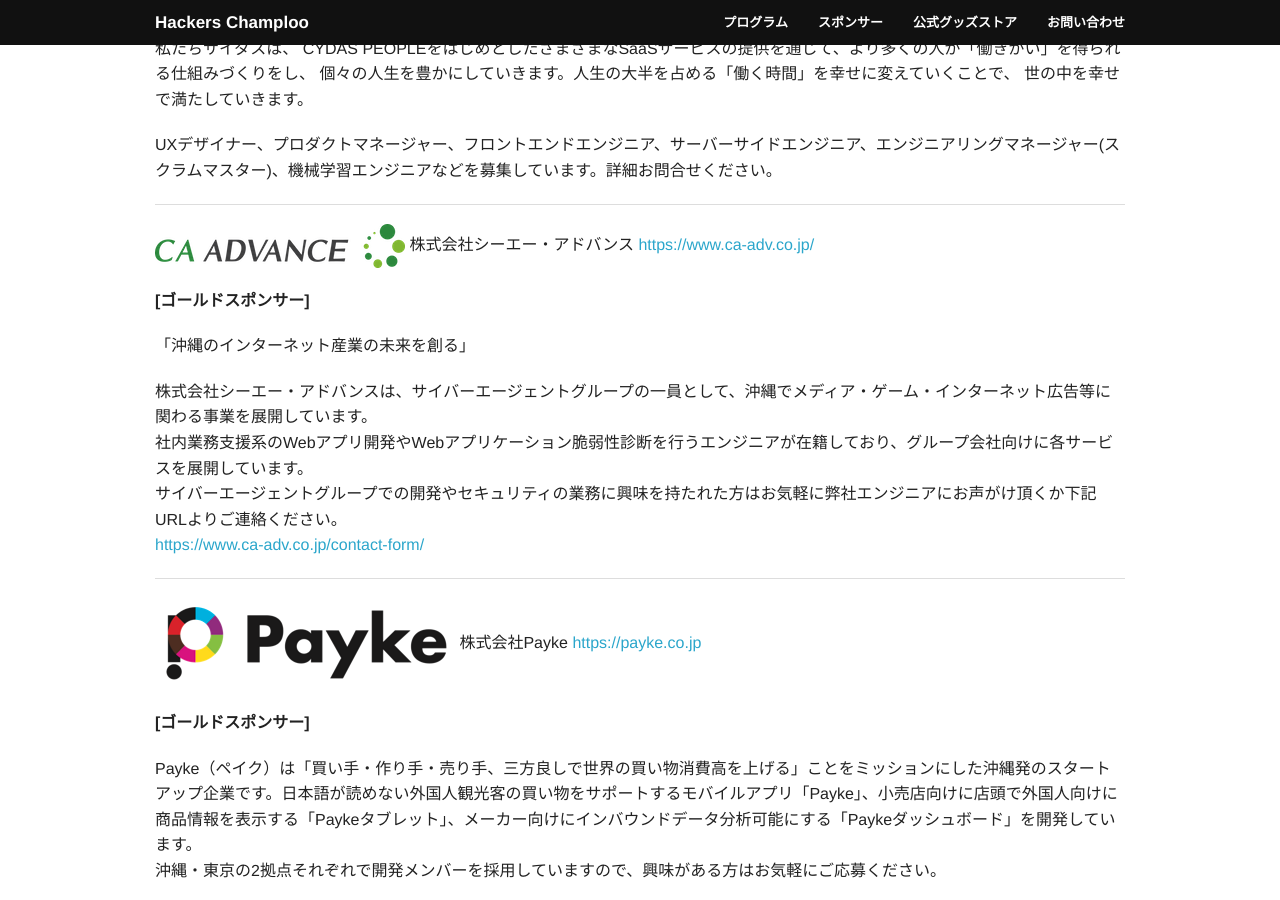
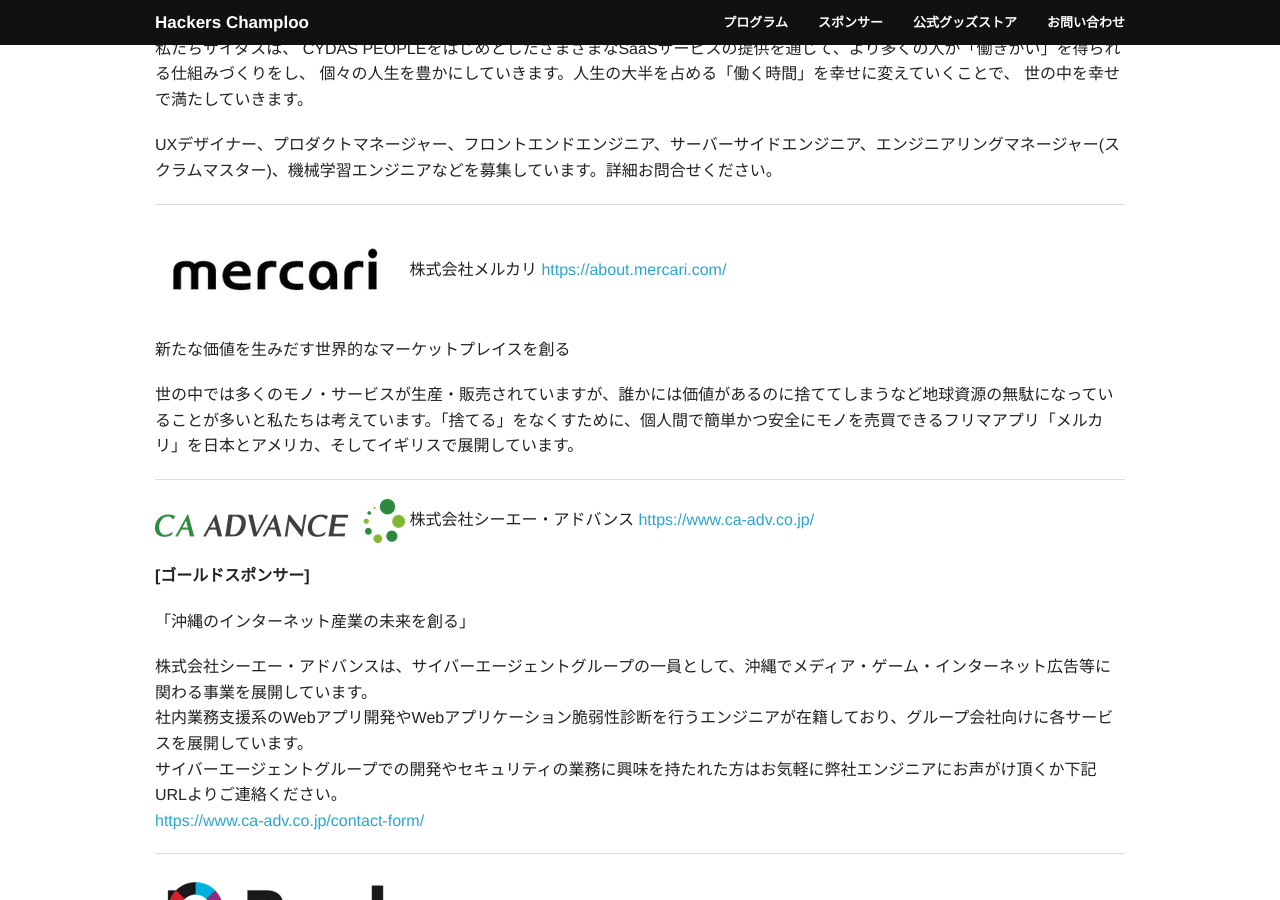
Before and after one commit to hackers-champloo/hackers-champloo.github.io, a Jekyll site: the page built from 2019/sponsors.md, in a window 1280 px wide and 900 px high, scrolled down 2395 px. Built offline with Jekyll 4.4.1, drawn with Linux system fonts in a browser that asks for light colours; nearby versions of some CDN libraries.

Commit message:
Add mercari

```diff
--- a/2019/sponsors.md
+++ b/2019/sponsors.md
@@ -79,6 +79,14 @@ UXデザイナー、プロダクトマネージャー、フロントエンドエ
 
 -----
 
+![](/img/2019/mercari-logo.png) 株式会社メルカリ [https://about.mercari.com/](https://about.mercari.com/)
+
+新たな価値を生みだす世界的なマーケットプレイスを創る
+
+世の中では多くのモノ・サービスが生産・販売されていますが、誰かには価値があるのに捨ててしまうなど地球資源の無駄になっていることが多いと私たちは考えています。「捨てる」をなくすために、個人間で簡単かつ安全にモノを売買できるフリマアプリ「メルカリ」を日本とアメリカ、そしてイギリスで展開しています。
+
+-----
+
 ![](/img/2019/CAAD_LOGO_fix.png) 株式会社シーエー・アドバンス [https://www.ca-adv.co.jp/](https://www.ca-adv.co.jp/)
 
 **[ゴールドスポンサー]**
```
Also changed, not shown: 2019/index.md (+3 -0 lines), img/2019/mercari-logo.png (added).
